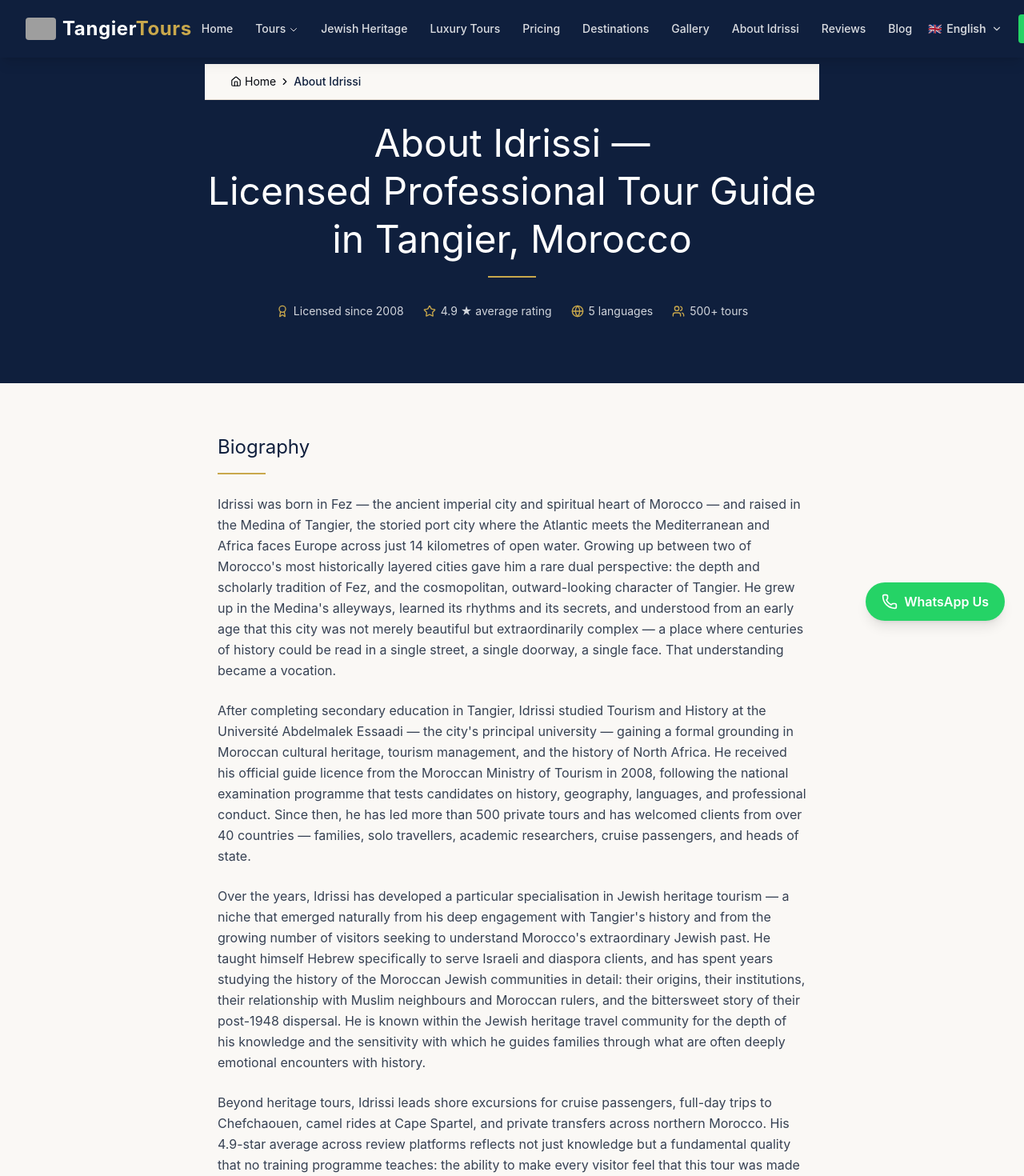
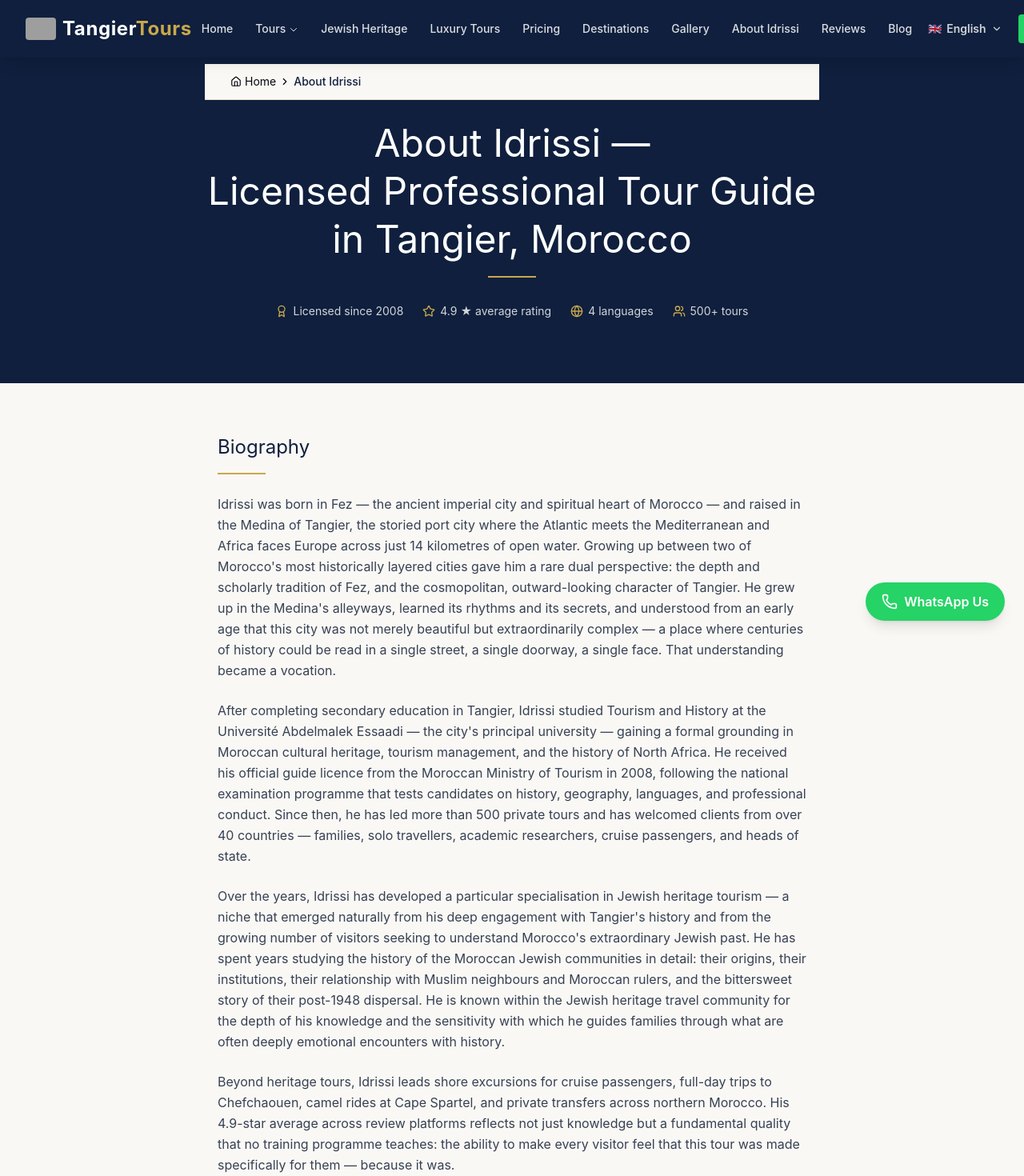
Before and after one commit to tangiertour-hue/tangiertours, a Next.js app: page /about in a window 1280 px wide. Shown: the top 1470 px of the page at 80% size. Built offline with nearby package versions, Linux system fonts and the light colour scheme; grey boxes are pictures that could not be loaded.

Commit message:
Remove Hebrew references — languages updated to Arabic, English, French, Spanish

```diff
--- a/app/about/page.tsx
+++ b/app/about/page.tsx
@@ -9,7 +9,7 @@ import Link from "next/link";
 export const metadata: Metadata = {
   title: "About Idrissi — Licensed Professional Tour Guide in Tangier, Morocco | TangierTours",
   description:
-    "Meet Idrissi — Tangier licensed tour guide since 2008. Moroccan Ministry of Tourism certified, Hebrew-speaking specialist in Jewish heritage tours. 500+ tours, 40+ countries, 4.9-star average.",
+    "Meet Idrissi — Tangier licensed tour guide since 2008. Moroccan Ministry of Tourism certified. Speaks Arabic, English, French and Spanish. 500+ tours, 40+ countries, 4.9-star average.",
 };
 
 const personSchema = {
@@ -20,7 +20,7 @@ const personSchema = {
   worksFor: { "@type": "Organization", name: "TangierTours", url: "https://www.tangiertours.ma" },
   url: "https://www.tangiertours.ma/about",
   address: { "@type": "PostalAddress", addressLocality: "Tangier", addressCountry: "MA" },
-  knowsLanguage: ["en", "fr", "es", "ar", "he"],
+  knowsLanguage: ["en", "fr", "es", "ar"],
   hasCredential: [
     { "@type": "EducationalOccupationalCredential", credentialCategory: "licence", name: "Moroccan Ministry of Tourism Official Guide Licence", dateCreated: "2008" },
     { "@type": "EducationalOccupationalCredential", credentialCategory: "certificate", name: "First Aid Certificate" },
@@ -43,10 +43,10 @@ const faqSchema = {
     },
     {
       "@type": "Question",
-      name: "Does Idrissi speak Hebrew?",
+      name: "What languages does Idrissi speak?",
       acceptedAnswer: {
         "@type": "Answer",
-        text: "Yes. Idrissi speaks Hebrew and has led numerous tours for Israeli families and diaspora Jews returning to trace their Moroccan roots. His Hebrew fluency, combined with his deep knowledge of Moroccan Jewish history, makes him uniquely qualified for Jewish heritage tours.",
+        text: "Idrissi speaks Arabic, English, French and Spanish — making TangierTours accessible to travellers from around the world.",
       },
     },
     {
@@ -65,7 +65,7 @@ const languages = [
   { lang: "French", flag: "🇫🇷", note: "Morocco's second official language and Idrissi's strongest European tongue. Most French and Belgian visitors tour entirely in French." },
   { lang: "Spanish", flag: "🇪🇸", note: "Northern Morocco was a Spanish protectorate until 1956, and many older Tangerines still speak Spanish. Idrissi draws on this heritage for Spanish-speaking guests." },
   { lang: "Arabic", flag: "🇲🇦", note: "Both Modern Standard Arabic and Darija (Moroccan dialect) — allows genuine, unmediated access to local people, markets, and culture." },
-  { lang: "Hebrew", flag: "🇮🇱", note: "Learned specifically to serve Israeli and diaspora Jewish clients on heritage tours. A bridge between communities that have more shared history than most people realise." },
+
 ];
 
 const specialisations = [
@@ -85,7 +85,7 @@ const credentials = [
 
 const faqs = [
   { q: "Is Idrissi a certified guide?", a: "Yes. Idrissi holds an official guide licence from the Moroccan Ministry of Tourism, first granted in 2008 and continuously renewed. He is also a member of the Fédération Nationale des Guides Touristiques du Maroc." },
-  { q: "Does Idrissi speak Hebrew?", a: "Yes. Idrissi speaks Hebrew and has led numerous tours for Israeli families and diaspora Jews returning to trace their Moroccan roots. His Hebrew fluency, combined with deep knowledge of Moroccan Jewish history, makes him uniquely qualified for these tours." },
+  { q: "What languages does Idrissi speak?", a: "Idrissi speaks Arabic, English, French and Spanish — making TangierTours accessible to travellers from around the world." },
   { q: "How do I contact Idrissi?", a: "The fastest way is via WhatsApp — click the button on any page. You can also use the booking form or email via the contact page. Idrissi typically responds within a few hours." },
 ];
 
@@ -106,7 +106,7 @@ export default function AboutPage() {
             <div className="flex flex-wrap justify-center gap-6 mt-8 text-sm text-gray-300">
               <span className="flex items-center gap-1.5"><Award className="w-4 h-4 text-[var(--gold)]" /> Licensed since 2008</span>
               <span className="flex items-center gap-1.5"><Star className="w-4 h-4 text-[var(--gold)]" /> 4.9 ★ average rating</span>
-              <span className="flex items-center gap-1.5"><Globe className="w-4 h-4 text-[var(--gold)]" /> 5 languages</span>
+              <span className="flex items-center gap-1.5"><Globe className="w-4 h-4 text-[var(--gold)]" /> 4 languages</span>
               <span className="flex items-center gap-1.5"><Users className="w-4 h-4 text-[var(--gold)]" /> 500+ tours</span>
             </div>
           </div>
@@ -123,7 +123,7 @@ export default function AboutPage() {
               After completing secondary education in Tangier, Idrissi studied Tourism and History at the Université Abdelmalek Essaadi — the city&apos;s principal university — gaining a formal grounding in Moroccan cultural heritage, tourism management, and the history of North Africa. He received his official guide licence from the Moroccan Ministry of Tourism in 2008, following the national examination programme that tests candidates on history, geography, languages, and professional conduct. Since then, he has led more than 500 private tours and has welcomed clients from over 40 countries — families, solo travellers, academic researchers, cruise passengers, and heads of state.
             </p>
             <p>
-              Over the years, Idrissi has developed a particular specialisation in Jewish heritage tourism — a niche that emerged naturally from his deep engagement with Tangier&apos;s history and from the growing number of visitors seeking to understand Morocco&apos;s extraordinary Jewish past. He taught himself Hebrew specifically to serve Israeli and diaspora clients, and has spent years studying the history of the Moroccan Jewish communities in detail: their origins, their institutions, their relationship with Muslim neighbours and Moroccan rulers, and the bittersweet story of their post-1948 dispersal. He is known within the Jewish heritage travel community for the depth of his knowledge and the sensitivity with which he guides families through what are often deeply emotional encounters with history.
+              Over the years, Idrissi has developed a particular specialisation in Jewish heritage tourism — a niche that emerged naturally from his deep engagement with Tangier&apos;s history and from the growing number of visitors seeking to understand Morocco&apos;s extraordinary Jewish past. He has spent years studying the history of the Moroccan Jewish communities in detail: their origins, their institutions, their relationship with Muslim neighbours and Moroccan rulers, and the bittersweet story of their post-1948 dispersal. He is known within the Jewish heritage travel community for the depth of his knowledge and the sensitivity with which he guides families through what are often deeply emotional encounters with history.
             </p>
             <p>
               Beyond heritage tours, Idrissi leads shore excursions for cruise passengers, full-day trips to Chefchaouen, camel rides at Cape Spartel, and private transfers across northern Morocco. His 4.9-star average across review platforms reflects not just knowledge but a fundamental quality that no training programme teaches: the ability to make every visitor feel that this tour was made specifically for them — because it was.
--- a/app/page.tsx
+++ b/app/page.tsx
@@ -242,7 +242,7 @@ export default function HomePage() {
                 { icon: <Shield className="w-4 h-4 text-gold" />, text: "Licensed Guide" },
                 { icon: <Users className="w-4 h-4 text-gold" />, text: "500+ Tours Led" },
                 { icon: <Award className="w-4 h-4 text-gold" />, text: "15+ Years Experience" },
-                { icon: <MapPin className="w-4 h-4 text-gold" />, text: "5 Languages" },
+                { icon: <MapPin className="w-4 h-4 text-gold" />, text: "4 Languages" },
               ].map((t, i) => (
                 <div key={i} className="flex items-center gap-1.5">
                   {t.icon}
@@ -361,7 +361,7 @@ export default function HomePage() {
                   Licensed by the Moroccan Ministry of Tourism and fluent in five languages — English, French, Spanish, Arabic, and Hebrew — Idrissi is uniquely placed to serve travellers from across the world, including specialist Jewish heritage tours for families tracing their Moroccan roots.
                 </p>
                 <div className="flex flex-wrap gap-3 mb-8">
-                  {["English", "Français", "Español", "العربية", "עברית"].map((lang) => (
+                  {["English", "Français", "Español", "العربية"].map((lang) => (
                     <span key={lang} className="bg-navy/5 text-navy text-sm font-semibold px-3 py-1.5 rounded-full border border-navy/10">
                       {lang}
                     </span>
```
